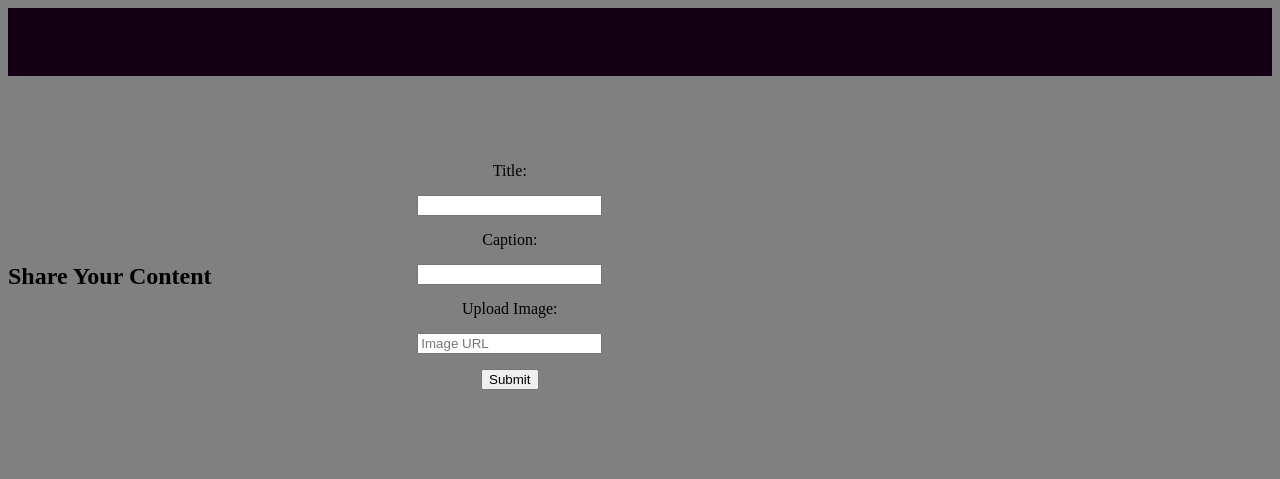
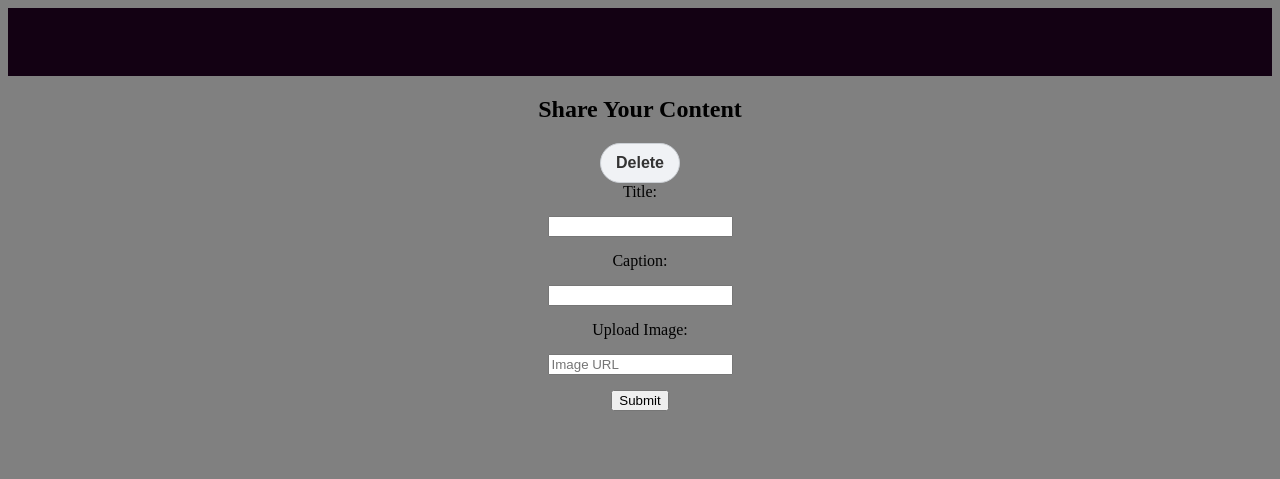
Before and after one commit to dcina023/Phase-1-Project, a website: page index.html in a window 1280 px wide. Drawn offline with Linux system fonts and the light colour scheme; no server answers.

Commit message:
added HTML tags and CSS styling to support delete content functionality

```diff
--- a/index.html
+++ b/index.html
@@ -16,6 +16,7 @@
           <h2 class="item-title">Share Your Content</h2>
           <p class="item-description"></p>
         </div>
+        <button class ="delete-btn">Delete</button>
         <div class="likes-wrapper hidden">
           <button class="like-button">Like</button>
           <span class="icon">❤️</span>
--- a/style.css
+++ b/style.css
@@ -38,23 +38,24 @@ p {
 
 .item-details-container {
     display: flex;
+    flex-direction: column;
     justify-content: center;
     align-items: center;
-    gap: 16px;
+    /* gap: 16px; */
     width: 100%;
-    max-width: 800px;
-    height: 400px;
-    transition: transform 0.3s ease;
+    max-width: 600px;
+    margin: 0 auto;
+    overflow: hidden;
 
 }
 
 .item-details-container img {
     width: 100%;
-    height: 100%;
-    justify-content: center;
-    align-items: center;
+    height: auto;
+    /* justify-content: center;
+    align-items: center; */
     object-fit: cover;
-    max-width: 100%;
+    max-width: 400px;
 }
 
 #user-form {
@@ -80,7 +81,7 @@ p {
     display: inline-flex;
     align-items: center;
     gap: 8px;
-    padding: 10px 20px;
+    padding: 10px 15px;
     font-size: 16px;
     font-weight: 600;
     font-family: sans-serif;
@@ -98,6 +99,23 @@ p {
   display: none;
 }
 
+.delete-btn {
+    display: inline-flex;
+    align-items: center;
+    gap: 8px;
+    padding: 10px 15px;
+    font-size: 16px;
+    font-weight: 600;
+    font-family: sans-serif;
+    color: #333333;
+    background-color: #f0f2f5;
+    border: 1px solid #ccd0d5;
+    border-radius: 20px;
+    cursor: pointer;
+    outline: none;
+    transition: all 0.2s ease-in-out;
+}
+
 .interactive-focus image {
    max-width: 100%;
   height: auto;
```
Also changed, not shown: db.json (+4 -25 lines).
